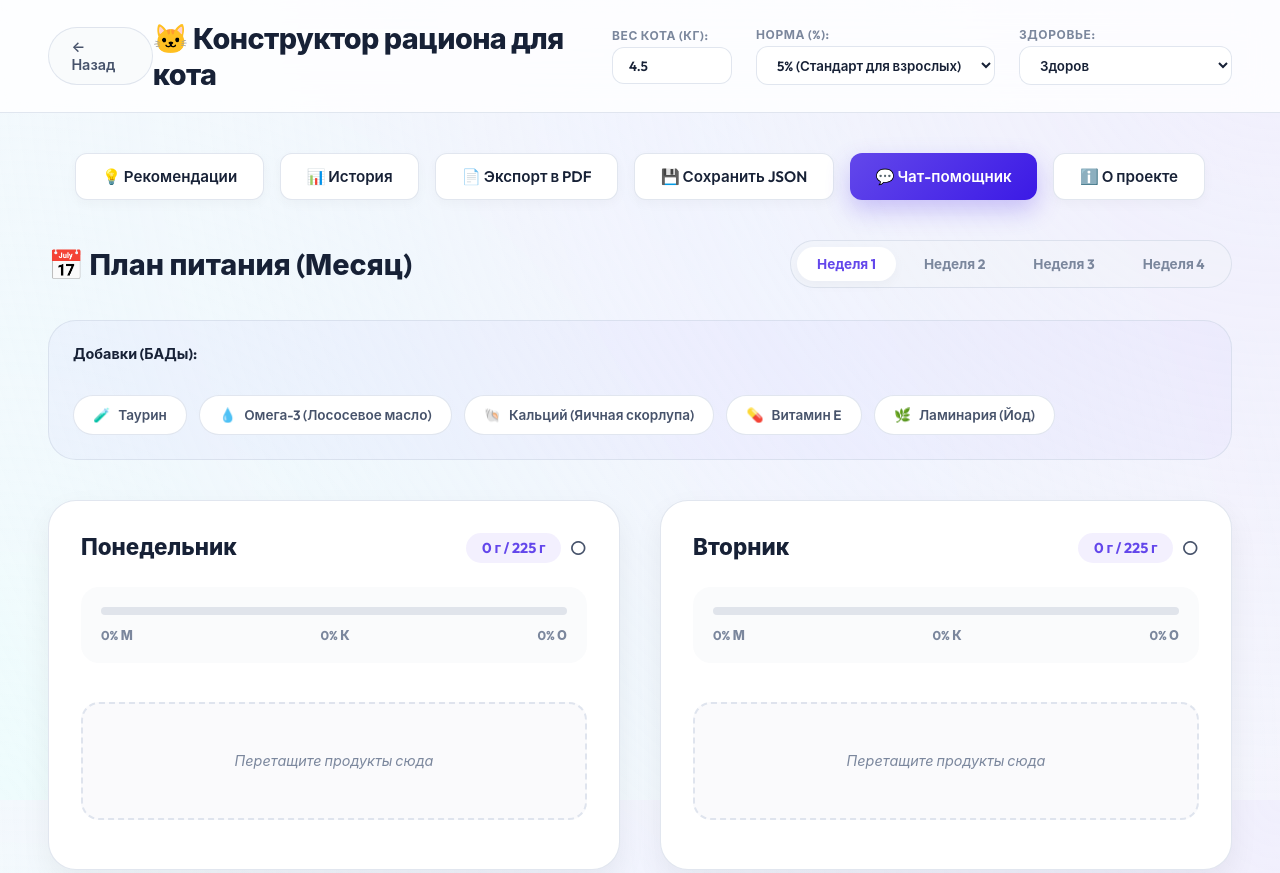
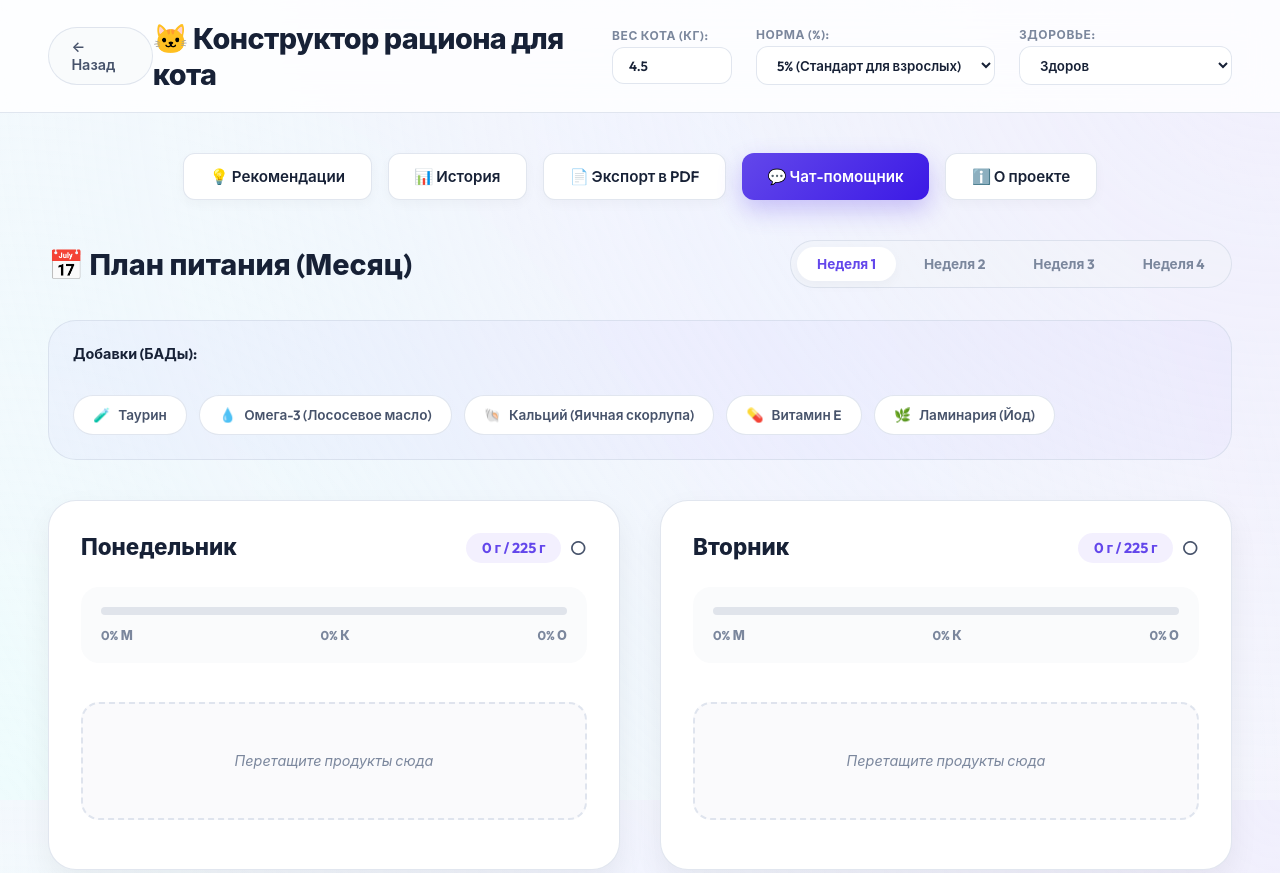
Before and after one commit to elpisnova5-cloud/antigravity, a website: page diet.html in a window 1280 px wide. Shown: the top 873 px of the page. Drawn offline with Linux system fonts and the light colour scheme.

Commit message:
удаление кнопки "сохранить json"

```diff
--- a/diet-script.js
+++ b/diet-script.js
@@ -724,29 +724,7 @@ function exportToPDF() {
     alert('✅ Месячный рацион экспортирован!');
 }
 
-function exportToJSON() {
-    const data = {
-        catWeight,
-        portionPercent,
-        healthCondition,
-        monthPlan,
-        chosenSupplements,
-        exportDate: new Date().toISOString(),
-        version: '3.0'
-    };
 
-    const json = JSON.stringify(data, null, 2);
-    const blob = new Blob([json], { type: 'application/json' });
-    const url = URL.createObjectURL(blob);
-    const a = document.createElement('a');
-    a.href = url;
-    a.download = `cat-diet-month-${new Date().toISOString().split('T')[0]}.json`;
-    a.click();
-    URL.revokeObjectURL(url);
-
-    addToHistory('export', 'Экспорт рациона в JSON');
-    alert('✅ Рацион сохранен в JSON!');
-}
 
 // ===== ЧАТ-БОТ =====
 function toggleChatbot() {
@@ -886,7 +864,7 @@ window.showRecommendations = showRecommendations;
 window.showHistory = showHistory;
 window.clearHistory = clearHistory;
 window.exportToPDF = exportToPDF;
-window.exportToJSON = exportToJSON;
+
 window.toggleChatbot = toggleChatbot;
 window.askQuestion = askQuestion;
 window.sendChatMessage = sendChatMessage;
--- a/diet.html
+++ b/diet.html
@@ -57,9 +57,7 @@
             <button class="control-btn" onclick="exportToPDF()">
                 📄 Экспорт в PDF
             </button>
-            <button class="control-btn" onclick="exportToJSON()">
-                💾 Сохранить JSON
-            </button>
+
             <button class="control-btn chatbot-toggle" onclick="toggleChatbot()">
                 💬 Чат-помощник
             </button>
@@ -380,7 +378,7 @@
                     <li>✅ История изменений рациона</li>
                     <li>✅ Аналоги продуктов для замены</li>
                     <li>✅ Чат-бот помощник с базой знаний</li>
-                    <li>✅ Экспорт в TXT и JSON</li>
+                    <li>✅ Экспорт в TXT</li>
                     <li>✅ Автосохранение в браузере</li>
                 </ul>
 
```
